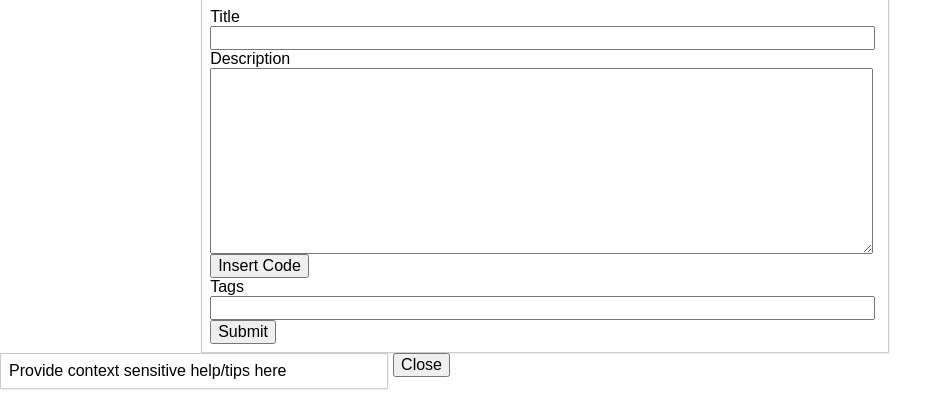
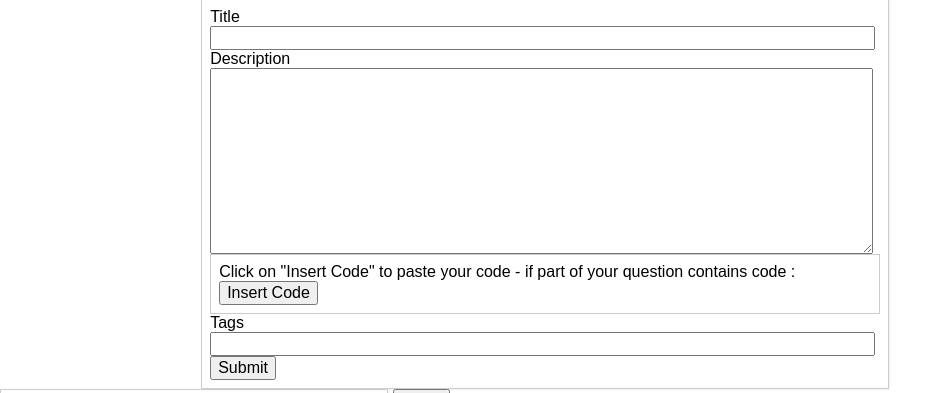
Before and after one commit to hotoracle/gdghub, a CakePHP app: the page made by app/View/Questions/ask.ctp in a window 1280 px wide. Shown: the part 370-763 px from the top of the page, without its empty margins (0-952 px from the left). Run offline with PHP 8.4 and a stand-in for CakePHP, Linux system fonts and the light colour scheme; the template is opened without the code that fills it, so the values that code supplies are empty; form fields are guessed from the names that the template uses; some libraries are stand-ins or nearby versions.

Commit message:
changed the Insert Code button to something more obvious WIP  - Notifications

```diff
--- a/app/View/Elements/questions/response_form.ctp
+++ b/app/View/Elements/questions/response_form.ctp
@@ -24,8 +24,8 @@ But avoid …
                                 </pre>
 
                                 <?php echo $this->Form->textarea('answer'); ?>
-                              <div class="normalWidth">
-                        <input type="button" value="Insert Code" class="btn btn-inverse btn-mini"  data-toggle="modal" data-target="#myModal" />
+                       <div class="normalWidth bordered">
+                        Click on "Insert Code" to paste your code  - if part of your question contains code : <input type="button" value="Insert Code" class="btn btn-success btn-primary"  data-toggle="modal" data-target="#myModal" />
 
                   </div>
                               <hr />
--- a/app/View/Questions/ask.ctp
+++ b/app/View/Questions/ask.ctp
@@ -7,8 +7,8 @@
 ?>
 <div>
 
-<h1>Ask a Question</h1>
-<div class="floatRight"><?php echo $this->Html->link('Browse Questions','index'); ?></div>
+      <h1>Ask a Question</h1>
+      <div class="floatRight"><?php echo $this->Html->link('Browse Questions', 'index'); ?></div>
       <p>
             This portion should explain the rules and provide tips for asking questions
       </p>
@@ -18,9 +18,10 @@
                   <?php echo $this->Form->create('Ask'); ?>
                   <?php echo $this->element('form_validator'); ?>
                   <?php echo $this->Form->input('title'); ?>
-                  <?php echo $this->Form->input('description', array('type' => 'textarea','rows'=>10)); ?>
-                  <div class="normalWidth">
-                        <input type="button" value="Insert Code" class="btn btn-inverse btn-mini"  data-toggle="modal" data-target="#myModal" />
+
+                  <?php echo $this->Form->input('description', array('type' => 'textarea', 'rows' => 10)); ?>
+                  <div class="normalWidth bordered">
+                        Click on "Insert Code" to paste your code  - if part of your question contains code : <input type="button" value="Insert Code" class="btn btn-success btn-primary"  data-toggle="modal" data-target="#myModal" />
                   </div>
 
                   <?php echo $this->Form->input('tags'); ?>
```
Also changed, not shown: app/Controller/QuestionsController.php (+6 -3 lines), app/Model/OutgoingMessage.php (added, +13 -0 lines), app/View/Questions/view_question.ctp (+5 -2 lines).
